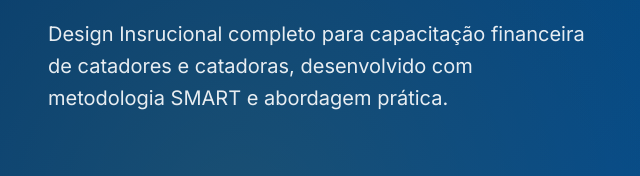
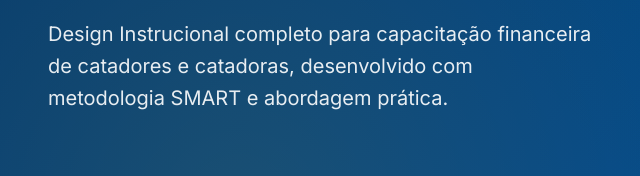
Before and after one commit to tiagooneto/Desing-Institucional, a plain HTML site: page index.html in a window 1280 px wide. Shown: the part 439-615 px from the top of the page, 16-656 px from the left. Drawn offline with Linux system fonts and the light colour scheme.

Commit message:
Fix typo in 'Instrucional' in index.html

```diff
--- a/index.html
+++ b/index.html
@@ -3,7 +3,7 @@
 <head>
     <meta charset="UTF-8">
     <meta name="viewport" content="width=device-width, initial-scale=1.0">
-    <title>Design Insucional - Curso Educação Financeira | FT UnB</title>
+    <title>Design Instrucional - Curso Educação Financeira | FT UnB</title>
     <link rel="stylesheet" href="style.css">
     <link href="https://fonts.googleapis.com/css2?family=Inter:wght@300;400;500;600;700&display=swap" rel="stylesheet">
     <link href="https://fonts.googleapis.com/css2?family=Playfair+Display:wght@400;500;600;700&display=swap" rel="stylesheet">
@@ -40,7 +40,7 @@
                     <span class="title-accent">para Cooperativas</span>
                 </h1>
                 <p class="hero-description">
-                    Design Insrucional completo para capacitação financeira de catadores e catadoras,
+                    Design Instrucional completo para capacitação financeira de catadores e catadoras,
                     desenvolvido com metodologia SMART e abordagem prática.
                 </p>
                 <div class="hero-stats">
```
